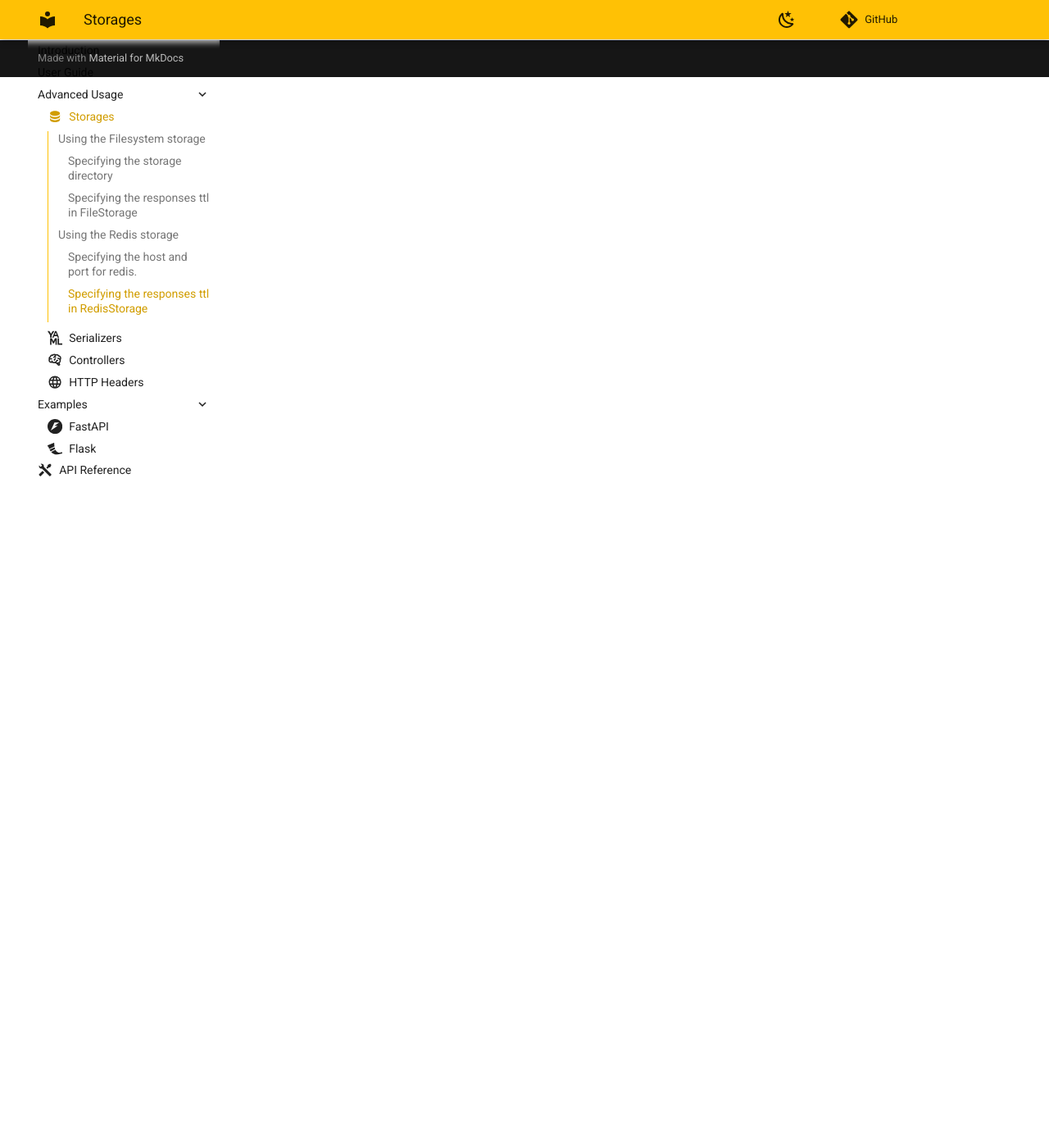
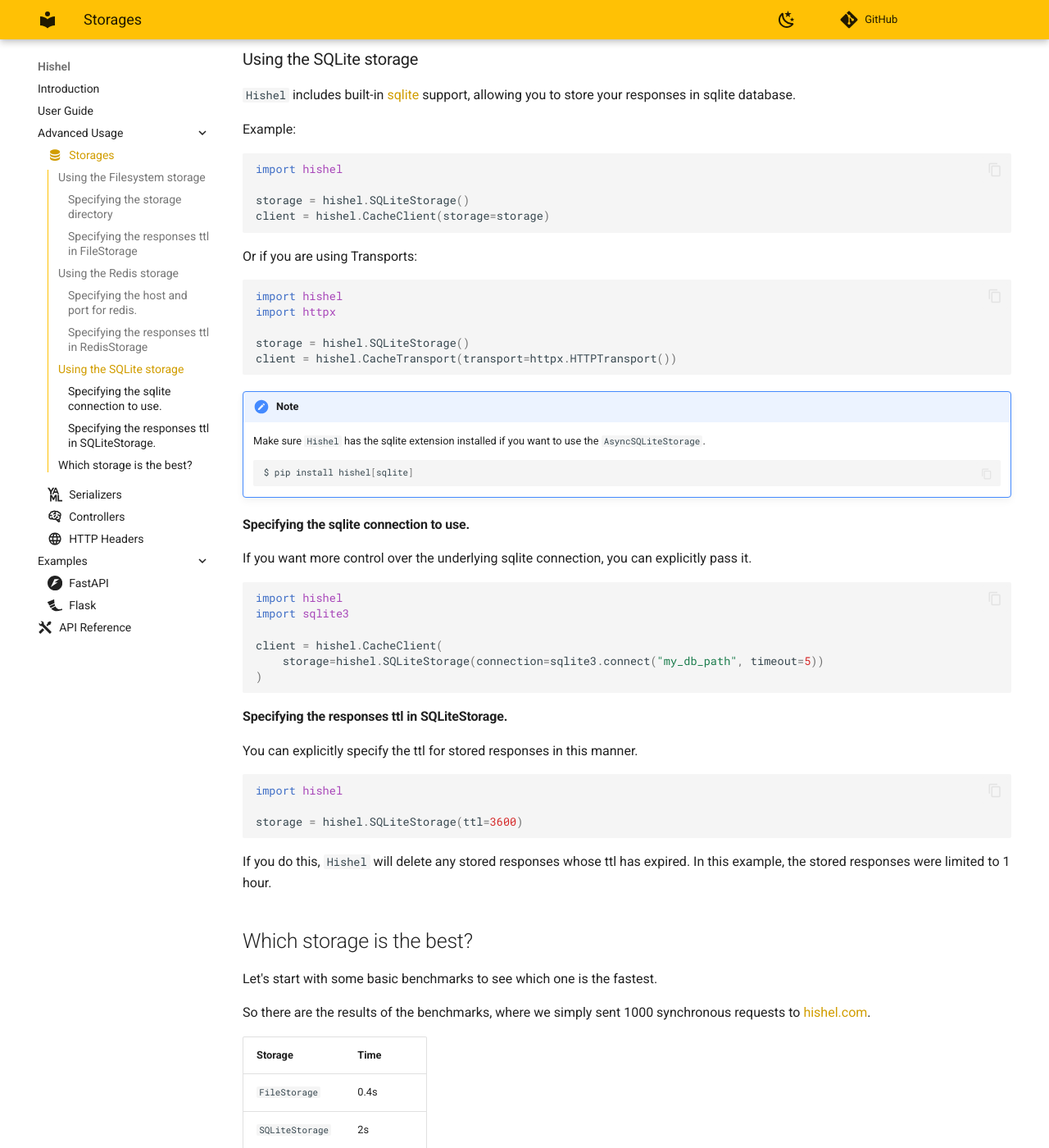
Before and after one commit to karpetrosyan/hishel, an MkDocs documentation site: the page built from docs/advanced/storages.md, in a window 1280 px wide and 1400 px high, scrolled down 2152 px. Shown: the whole window at 82% size. Built offline with MkDocs 1.6.1 and Material for MkDocs 9.7.7, drawn with Linux system fonts in a browser that asks for light colours; comment, search, counter and statistics services are not loaded; some of the changed text lies outside the part shown.

````diff
--- a/docs/advanced/storages.md
+++ b/docs/advanced/storages.md
@@ -108,3 +108,99 @@ storage = hishel.RedisStorage(ttl=3600)
 
 If you do this, `Hishel` will delete any stored responses whose ttl has expired.
 In this example, the stored responses were limited to 1 hour.
+
+### Using the SQLite storage
+
+`Hishel` includes built-in [sqlite](https://www.sqlite.org/index.html) support, allowing you to store your responses in sqlite database.
+
+Example:
+
+```python
+import hishel
+
+storage = hishel.SQLiteStorage()
+client = hishel.CacheClient(storage=storage)
+```
+
+Or if you are using Transports:
+
+```python
+import hishel
+import httpx
+
+storage = hishel.SQLiteStorage()
+client = hishel.CacheTransport(transport=httpx.HTTPTransport())
+```
+
+!!! note
+    Make sure `Hishel` has the sqlite extension installed if you want to use the `AsyncSQLiteStorage`.
+    ``` shell
+    $ pip install hishel[sqlite]
+    ```
+
+#### Specifying the sqlite connection to use.
+
+If you want more control over the underlying sqlite connection, you can explicitly pass it.
+
+```python
+import hishel
+import sqlite3
+
+client = hishel.CacheClient(
+    storage=hishel.SQLiteStorage(connection=sqlite3.connect("my_db_path", timeout=5))
+)
+```
+
+#### Specifying the responses ttl in SQLiteStorage.
+
+You can explicitly specify the ttl for stored responses in this manner.
+
+```python
+import hishel
+
+storage = hishel.SQLiteStorage(ttl=3600)
+```
+
+If you do this, `Hishel` will delete any stored responses whose ttl has expired.
+In this example, the stored responses were limited to 1 hour.
+
+
+## Which storage is the best?
+
+Let's start with some basic benchmarks to see which one is the fastest.
+
+So there are the results of the benchmarks, where we simply sent 1000 synchronous requests to [hishel.com](https://hishel.com).
+
+| Storage           | Time                          |
+| -----------       | ---- |
+| `FileStorage`     | 0.4s |
+| `SQLiteStorage`   | 2s   |
+| `RedisStorage`    | 0.5s |
+
+
+!!! note
+    It is important to note that the results may differ for your environment due to a variety of factors that we ignore.
+
+In most cases, `FileStorage` and `RedisStorage` are significantly faster than `SQLiteStorage`, but `SQLiteStorage` can be used if you already have a well-configured sqlite database and want to keep cached responses close to your application data.
+
+For each storage option, there are some benefits.
+
+FileStorage
+
+1. **0 configuration**
+2. **very fast**
+3. **easy access**
+
+RedisStorage
+
+1. **can be shared**
+2. **very fast**
+3. **redis features**
+
+SQLiteStorage
+
+1. **can be shared**
+2. **sqlite features**
+
+!!! tip
+    Any [serializer](#serializers) can be used with any storage because they are all fully compatible.
````
Also changed, not shown: README.md (+10 -7 lines), docs/advanced/serializers.md (+1 -1 lines), docs/index.md (+0 -1 lines).
